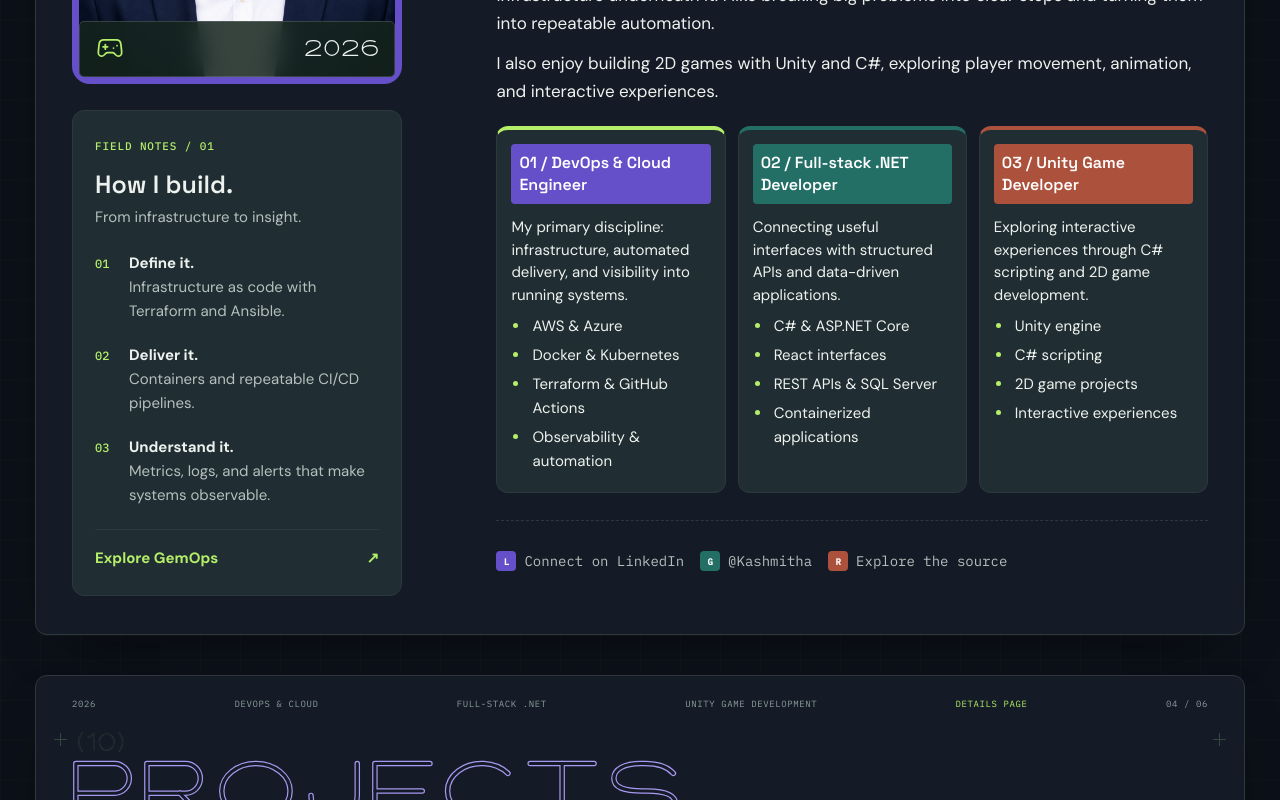
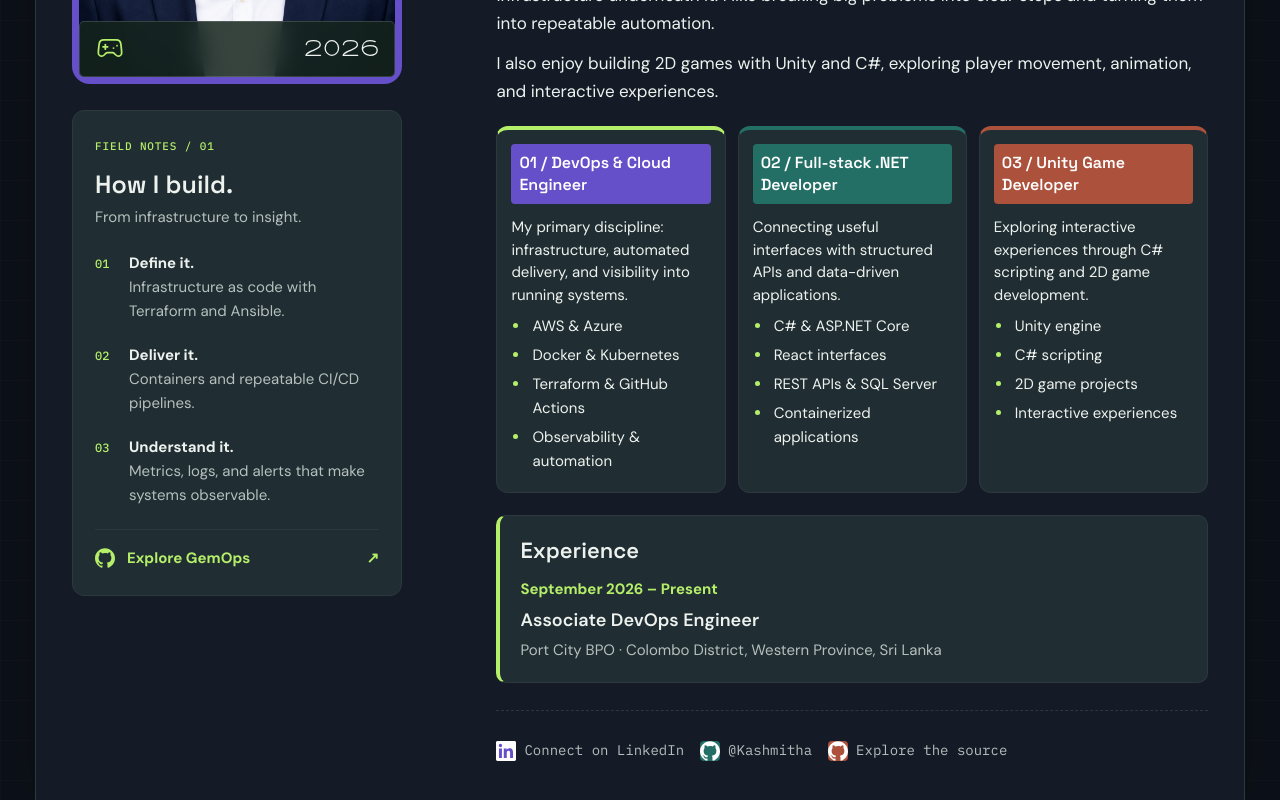
Before and after one commit to Kashmitha/personal-portfolio, a React (Vite) app in the folder web/: page / in a window 1280 px wide. Shown: the part 2580-3380 px from the top of the page. Built offline with nearby package versions, Linux system fonts and the light colour scheme.

Commit message:
Add work experience and social brand logos

```diff
--- a/web/src/App.tsx
+++ b/web/src/App.tsx
@@ -1,7 +1,8 @@
 import ContactForm from './components/ContactForm';
+import SocialLogo from './components/SocialLogo';
 import FolderPortfolio from './components/FolderPortfolio';
 import type { FolderCategory, FolderChapter, FolderStep } from './components/FolderPortfolio';
-import { profile, projects } from './data/portfolio';
+import { experience, profile, projects } from './data/portfolio';
 
 const categories: FolderCategory[] = [
   { id: 'devops', label: 'DevOps & Cloud', local: 'Deploy. Scale.', tone: 'blue', kind: 'render' },
@@ -130,6 +131,7 @@ export default function App() {
             </li>
           </ol>
           <a href={`${profile.github}/gemops-project`} target="_blank" rel="noreferrer">
+            <SocialLogo href={profile.github} />
             Explore GemOps <span aria-hidden="true">↗</span>
           </a>
         </section>
@@ -167,7 +169,7 @@ export default function App() {
           lines: ['Unity engine', 'C# scripting', '2D game projects', 'Interactive experiences'],
         },
       ]}
-      timeline={[]}
+      timeline={experience}
       categories={categories}
       projects={projects.map((project) => ({
         title: project.subtitle,
--- a/web/src/components/FolderPortfolio.tsx
+++ b/web/src/components/FolderPortfolio.tsx
@@ -15,6 +15,7 @@
 import * as React from 'react';
 import { Gamepad2 } from 'lucide-react';
 import ProjectVisual from './ProjectVisual';
+import SocialLogo from './SocialLogo';
 import type { Project } from '../data/portfolio';
 import '../template.css';
 
@@ -2204,10 +2205,10 @@ export default function FolderTabPortfolioTemplate({
                 </div>
               )}
               {timeline.length > 0 && (
-                <div className="ftp-tl">
-                  <span className="ftp-badge" style={{ background: palette.blue, color: '#fff' }}>
-                    Work experience
-                  </span>
+                <section className="ftp-tl" aria-labelledby="experience-title">
+                  <h3 id="experience-title" className="game-experience-title">
+                    Experience
+                  </h3>
                   <ol className="ftp-tl-track" style={{ '--n': timeline.length } as Vars}>
                     {timeline.map((t, i) => (
                       <li
@@ -2219,7 +2220,7 @@ export default function FolderTabPortfolioTemplate({
                         tabIndex={0}
                       >
                         <span className="ftp-tl-date" style={{ display: 'block' }}>
-                          {t.from}–{t.to}
+                          {t.from} – {t.to}
                         </span>
                         <span className="ftp-tl-dot" />
                         <span style={{ display: 'block' }}>
@@ -2231,7 +2232,7 @@ export default function FolderTabPortfolioTemplate({
                       </li>
                     ))}
                   </ol>
-                </div>
+                </section>
               )}
               {contacts.length > 0 && (
                 <div className="ftp-contacts">
@@ -2240,7 +2241,7 @@ export default function FolderTabPortfolioTemplate({
                     const inner = (
                       <>
                         <i style={{ background: palette[tone], color: '#fff' }}>
-                          {c.label.slice(0, 1)}
+                          <SocialLogo href={c.href} />
                         </i>
                         {c.value}
                       </>
@@ -2572,6 +2573,7 @@ export default function FolderTabPortfolioTemplate({
                       target={c.href ? '_blank' : undefined}
                       rel="noreferrer"
                     >
+                      <SocialLogo href={c.href} />
                       <span>
                         <small>{c.label}</small>
                         {c.value}
@@ -2723,7 +2725,7 @@ export default function FolderTabPortfolioTemplate({
                   </div>
                   {project.href && (
                     <a className="ftp-btn" href={project.href} target="_blank" rel="noreferrer">
-                      Source code <Arrow dir="ne" />
+                      <SocialLogo href={project.href} /> Source code <Arrow dir="ne" />
                     </a>
                   )}
                 </div>
--- /dev/null
+++ b/web/src/components/SocialLogo.tsx
@@ -0,0 +1,30 @@
+/** Filled brand marks, kept local so social links never depend on remote image loads. */
+export default function SocialLogo({ href }: { href?: string }) {
+  let hostname = '';
+  try {
+    hostname = new URL(href || '').hostname.toLowerCase();
+  } catch {}
+  const github = hostname === 'github.com' || hostname === 'www.github.com';
+  const linkedin = hostname === 'linkedin.com' || hostname.endsWith('.linkedin.com');
+  if (!github && !linkedin) return null;
+  return (
+    <svg
+      className="social-logo"
+      data-brand={github ? 'github' : 'linkedin'}
+      viewBox="0 0 24 24"
+      width="20"
+      height="20"
+      fill="currentColor"
+      aria-hidden="true"
+      focusable="false"
+    >
+      <path
+        d={
+          github
+            ? 'M12 .297C5.37.297 0 5.67 0 12.297c0 5.303 3.438 9.8 8.205 11.385.6.113.82-.258.82-.577 0-.285-.01-1.04-.015-2.04-3.338.724-4.043-1.61-4.043-1.61-.546-1.387-1.333-1.756-1.333-1.756-1.09-.745.083-.729.083-.729 1.205.084 1.838 1.237 1.838 1.237 1.07 1.835 2.807 1.305 3.492.998.108-.776.418-1.305.762-1.605-2.665-.3-5.467-1.334-5.467-5.931 0-1.31.469-2.381 1.236-3.221-.124-.303-.536-1.524.117-3.176 0 0 1.008-.322 3.301 1.23A11.52 11.52 0 0 1 12 6.098c1.02.005 2.047.138 3.006.404 2.291-1.552 3.297-1.23 3.297-1.23.655 1.652.243 2.873.119 3.176.77.84 1.235 1.911 1.235 3.221 0 4.609-2.807 5.628-5.479 5.925.431.372.815 1.102.815 2.222 0 1.606-.015 2.898-.015 3.293 0 .322.216.694.825.576C20.565 22.092 24 17.597 24 12.297c0-6.627-5.373-12-12-12'
+            : 'M20.447 20.452h-3.554v-5.569c0-1.328-.027-3.037-1.852-3.037-1.853 0-2.136 1.445-2.136 2.939v5.667H9.351V9h3.414v1.561h.046c.477-.9 1.637-1.85 3.37-1.85 3.601 0 4.267 2.37 4.267 5.455v6.286zM5.337 7.433a2.062 2.062 0 1 1 0-4.124 2.062 2.062 0 0 1 0 4.124zm1.782 13.019H3.555V9h3.564v11.452zM22.225 0H1.771C.792 0 0 .774 0 1.729v20.542C0 23.227.792 24 1.771 24h20.451C23.2 24 24 23.227 24 22.271V1.729C24 .774 23.2 0 22.222 0h.003z'
+        }
+      />
+    </svg>
+  );
+}
--- a/web/src/data/portfolio.ts
+++ b/web/src/data/portfolio.ts
@@ -31,6 +31,14 @@ export const profile = {
   resume: '',
   linkedin: 'https://www.linkedin.com/in/kashmitha-madushan-362822339/',
 };
+export const experience = [
+  {
+    from: 'September 2026',
+    to: 'Present',
+    title: 'Associate DevOps Engineer',
+    place: 'Port City BPO · Colombo District, Western Province, Sri Lanka',
+  },
+];
 export const projects: Project[] = [
   {
     id: 'gemops',
--- a/web/src/styles.css
+++ b/web/src/styles.css
@@ -1933,3 +1933,86 @@ img {
     margin-inline: auto;
   }
 }
+
+/* Work history stays readable and compact within the About sheet. */
+.gaming-portfolio .ftp-tl {
+  margin-top: 22px;
+  padding: 20px;
+  border: 1px solid var(--ftp-line);
+  border-left: 4px solid var(--game-accent);
+  border-radius: 10px;
+  background: var(--ftp-ghost);
+}
+.gaming-portfolio .game-experience-title {
+  margin: 0;
+  color: var(--ftp-ink);
+  font:
+    600 22px/1.3 'Space Grotesk',
+    sans-serif;
+}
+.gaming-portfolio .ftp-tl-track {
+  margin: 12px 0 0;
+  padding: 0;
+}
+.gaming-portfolio .ftp-tl-track::before,
+.gaming-portfolio .ftp-tl-dot {
+  display: none;
+}
+.gaming-portfolio .ftp-tl-item {
+  padding: 0;
+}
+.gaming-portfolio .ftp-tl-date {
+  font-size: 15px;
+  line-height: 1.6;
+  white-space: normal;
+  color: var(--game-accent);
+  filter: none;
+  opacity: 1;
+}
+.gaming-portfolio .ftp-tl-title {
+  margin-top: 6px;
+  font-size: 18px;
+  line-height: 1.5;
+}
+.gaming-portfolio .ftp-tl-place {
+  display: block;
+  margin-top: 4px;
+  color: var(--ftp-soft);
+  font-size: 15px;
+  line-height: 1.6;
+}
+
+.gaming-portfolio .social-logo {
+  display: inline-block;
+  width: 20px;
+  height: 20px;
+  flex: 0 0 20px;
+  vertical-align: middle;
+}
+.gaming-portfolio .ftp-contact i {
+  display: inline-flex;
+  align-items: center;
+  justify-content: center;
+}
+.gaming-portfolio .ftp-else a {
+  gap: 12px;
+}
+.gaming-portfolio .ftp-else a > span {
+  flex: 1;
+  min-width: 0;
+}
+.gaming-portfolio .ftp-else .social-logo {
+  width: 24px;
+  height: 24px;
+  flex-basis: 24px;
+  transform: none;
+}
+.gaming-portfolio .ftp-else .social-logo[data-brand='linkedin'] {
+  color: #0a66c2;
+}
+.gaming-portfolio[data-theme='dark'] .ftp-else .social-logo[data-brand='linkedin'] {
+  color: #71b7ff;
+}
+.gaming-portfolio .game-build-note a > span {
+  margin-left: auto;
+}
```
Also changed, not shown: 1 other file (tests, documents, lock files or other folders).
